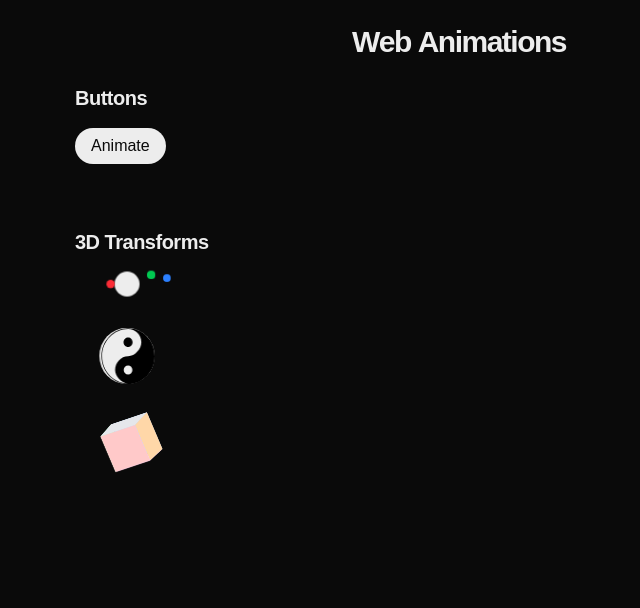
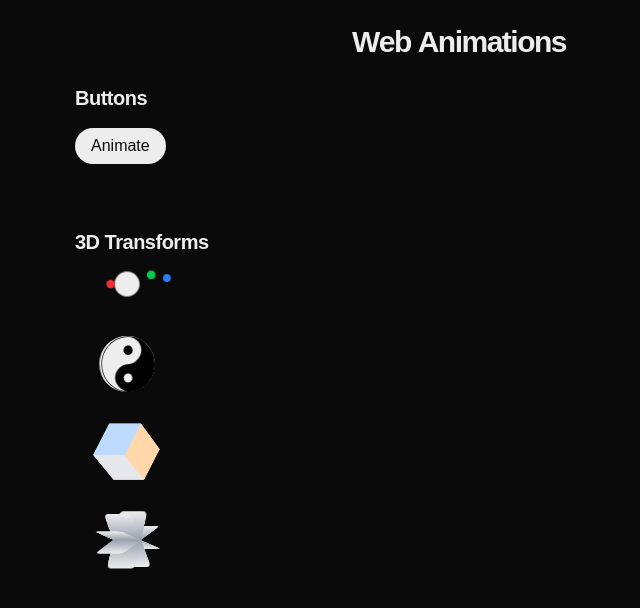
Before and after one commit to huancho/web-animations, a Next.js app: page / in a window 1280 px wide. Shown: the top 608 px of the page, without its empty margins (181-821 px from the left). Built offline with nearby package versions, Linux system fonts and the light colour scheme.

Commit message:
added a new helix to the 3d transforms section

```diff
--- a/src/components/3d/3d-section.tsx
+++ b/src/components/3d/3d-section.tsx
@@ -1,16 +1,18 @@
 import { TypographyH2 } from '../typography/typography-h2';
 import Planet3D from './3d-planet/3d-planet';
 import Cube from './cube/cube';
+import Helix from './helix/helix';
 import YingYang from './ying-yang/ying-yang';
 
 export default function Section3D() {
   return (
     <section className="max-w-screen-md mx-auto flex flex-col gap-4">
       <TypographyH2>3D Transforms</TypographyH2>
-      <div className="flex flex-col gap-8 items-start">
+      <div className="flex flex-col gap-10 items-start">
         <Planet3D />
         <YingYang />
         <Cube />
+        <Helix />
       </div>
     </section>
   );
--- a/src/components/3d/cube/cube.css
+++ b/src/components/3d/cube/cube.css
@@ -1,15 +1,9 @@
 .cube-3d {
-    animation: cube-spin 10s linear infinite;
+    animation: cube-spin 14s linear infinite;
 }
 
 @keyframes cube-spin {
-    from {
-        transform: rotateY(0deg) rotateX(0deg) rotateZ(0deg);
-    }
-    50% {
-        transform: rotateY(-180deg) rotateX(20deg) rotateZ(20deg);
-    }
     to {
-        transform: rotateY(-360deg) rotateX(0deg) rotateZ(0deg);
+        transform: rotateY(360deg) rotateX(360deg);
     }
 }
--- a/src/components/3d/cube/cube.tsx
+++ b/src/components/3d/cube/cube.tsx
@@ -2,8 +2,8 @@ import './cube.css';
 
 export default function Cube() {
   return (
-    <div className="w-17 mt-2">
-      <div className="transform-3d perspective-distant ml-8 relative cube-3d">
+    <div className="w-17">
+      <div className="transform-3d perspective-distant ml-8 relative cube-3d flex items-center h-10 w-10 ">
         <div className="bg-red-200 w-10 h-10 -translate-z-5 absolute" />
         <div className="bg-blue-200 w-10 h-10 translate-z-5 absolute" />
         <div className="bg-green-200 w-10 h-10 rotate-y-90 translate-x-5 absolute" />
--- /dev/null
+++ b/src/components/3d/helix/helix.css
@@ -0,0 +1,9 @@
+.helix {
+    animation: helix-spin 10s linear infinite;
+}
+
+@keyframes helix-spin {
+    to {
+        transform: rotateY(-45deg) rotateX(360deg);
+    }
+}
--- /dev/null
+++ b/src/components/3d/helix/helix.tsx
@@ -0,0 +1,14 @@
+import './helix.css';
+
+export default function Helix() {
+  return (
+    <div className="w-17 h-10 ml-7 mt-2">
+      <div className="h-10 flex items-center relative transform-3d perspective-distant -rotate-y-[45deg] helix">
+        <div className="bg-gradient-to-b from-foreground via-gray-400 to-foreground w-10 h-15 absolute rounded-md rotate-x-45" />
+        <div className="bg-gradient-to-b from-foreground via-gray-400 to-foreground w-10 h-15 absolute rounded-md rotate-x-90 " />
+        <div className="bg-gradient-to-b from-foreground via-gray-400 to-foreground w-10 h-15 absolute rounded-md rotate-x-135" />
+        <div className="bg-gradient-to-b from-foreground via-gray-400 to-foreground w-10 h-15 absolute rounded-md rotate-x-180" />
+      </div>
+    </div>
+  );
+}
```
